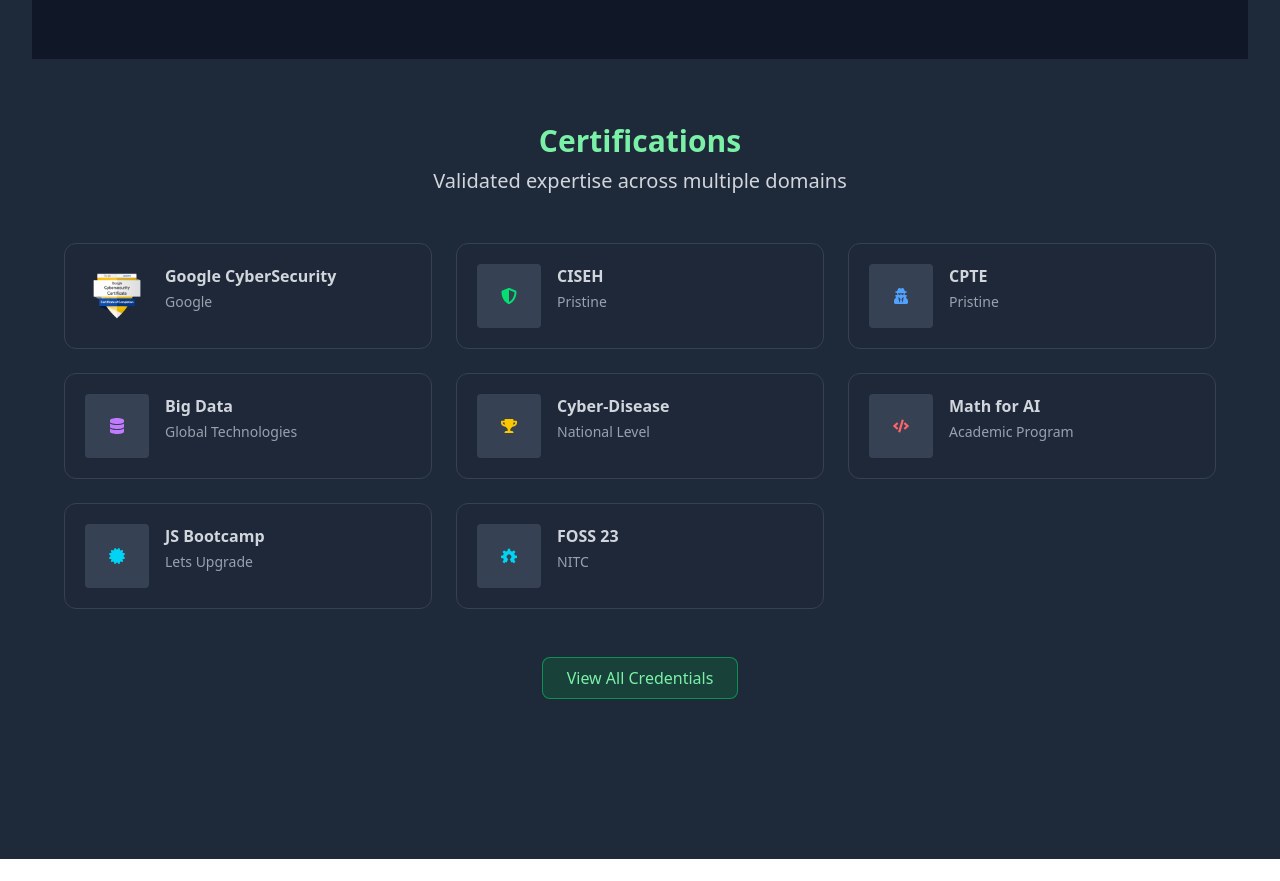
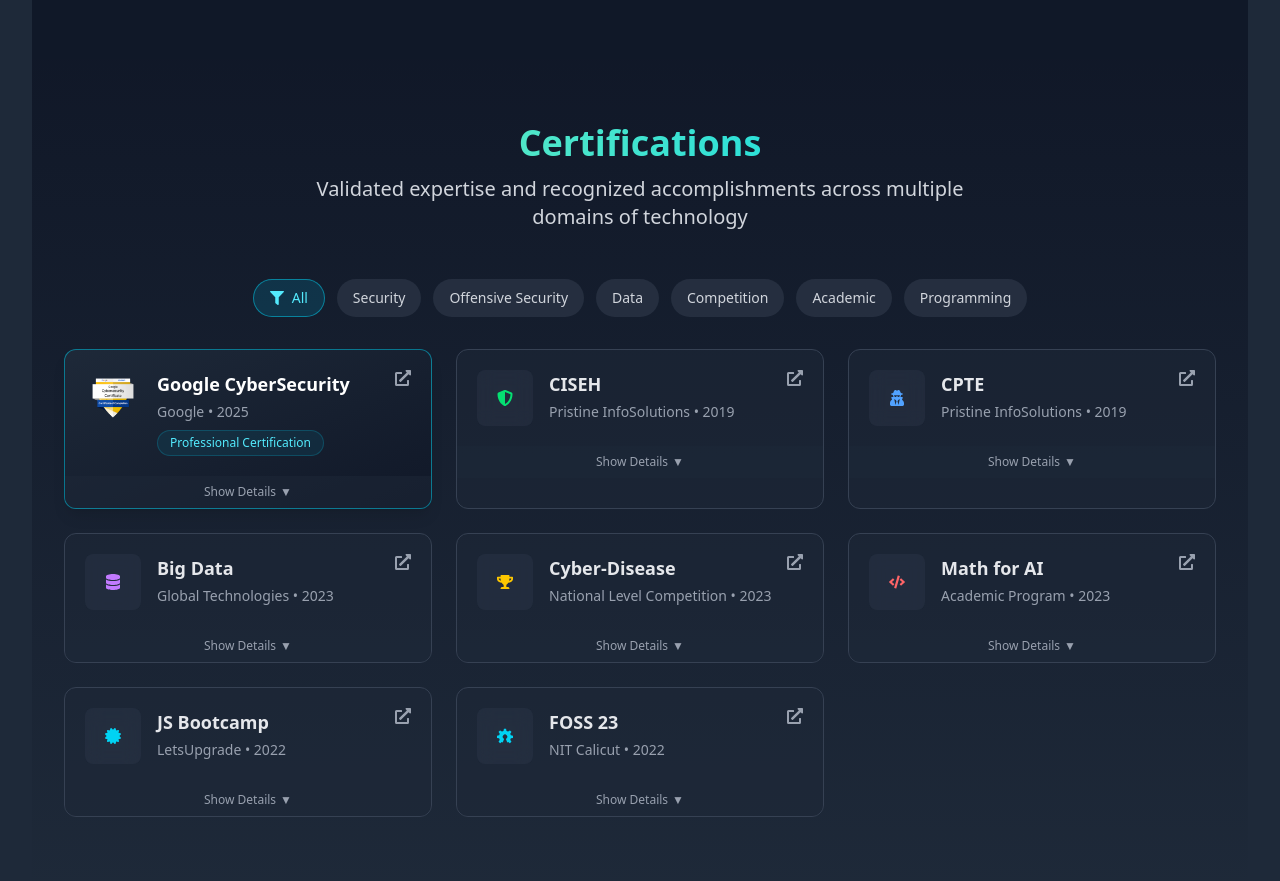
Before and after one commit to sbavis20/my-portfolio-app, a React (Vite) app: page / in a window 1280 px wide. Shown: the part 3700-4581 px from the top of the page. Before the commit the page ends 4559 px from the top, so only its background shows below. Built offline with nearby package versions, Linux system fonts and the light colour scheme.

Commit message:
Certification UI Update

```diff
--- a/package.json
+++ b/package.json
@@ -10,6 +10,9 @@
     "preview": "vite preview"
   },
   "dependencies": {
+    "@emotion/react": "^11.14.0",
+    "@emotion/styled": "^11.14.0",
+    "@mui/material": "^7.1.0",
     "@tailwindcss/forms": "^0.5.10",
     "@tailwindcss/typography": "^0.5.16",
     "@tailwindcss/vite": "^4.1.5",
--- a/src/components/Certifications.jsx
+++ b/src/components/Certifications.jsx
@@ -1,31 +1,45 @@
-import { FaShieldAlt, FaUserSecret, FaDatabase, FaTrophy, FaCode, FaCertificate } from 'react-icons/fa';
+import { useState } from 'react';
+import { FaShieldAlt, FaUserSecret, FaDatabase, FaTrophy, FaCode, FaCertificate, FaFilter, FaExternalLinkAlt } from 'react-icons/fa';
 import { SiOpensourcehardware } from 'react-icons/si';
+import { motion } from 'framer-motion';
+import Tooltip from '@mui/material/Tooltip';
+import Zoom from '@mui/material/Zoom';
 
 export default function Certifications() {
+  const [activeFilter, setActiveFilter] = useState('All');
+  const [expandedCert, setExpandedCert] = useState(null);
+
   const certifications = [
     {
       title: "Google CyberSecurity",
-      fullName: "Google CyberSecurity",
+      fullName: "Google Cybersecurity Professional Certificate",
       issuer: "Google",
       date: "2025",
       image: "/imgs/google_cert.png",
-      category: "Security"
+      category: "Security",
+      description: "Comprehensive training in cybersecurity fundamentals, tools, and best practices from Google's industry experts.",
+      credentialUrl: "https://www.coursera.org/professional-certificates/google-cybersecurity",
+      highlight: true
     },
     {
       title: "CISEH",
       fullName: "Certified Information Security and Ethical Hacking",
-      issuer: "Pristine",
+      issuer: "Pristine InfoSolutions",
       date: "2019",
       icon: <FaShieldAlt className="text-green-400" />,
-      category: "Security"
+      category: "Security",
+      description: "Mastered ethical hacking techniques, vulnerability assessment, and security protocols.",
+      credentialUrl: "https://pristine.com/certifications/ciseh"
     },
     {
       title: "CPTE",
       fullName: "Certified Penetration Testing Expert",
-      issuer: "Pristine",
+      issuer: "Pristine InfoSolutions",
       date: "2019",
       icon: <FaUserSecret className="text-blue-400" />,
-      category: "Offensive Security"
+      category: "Offensive Security",
+      description: "Advanced penetration testing methodologies and real-world exploitation techniques.",
+      credentialUrl: "https://pristine.com/certifications/cpte"
     },
     {
       title: "Big Data",
@@ -33,15 +47,19 @@
       issuer: "Global Technologies",
       date: "2023",
       icon: <FaDatabase className="text-purple-400" />,
-      category: "Data"
+      category: "Data",
+      description: "Hands-on experience with Hadoop, Spark, and large-scale data processing frameworks.",
+      credentialUrl: "https://globaltech.com/certifications/big-data"
     },
     {
       title: "Cyber-Disease",
-      fullName: "Ethical Hacking Competition",
-      issuer: "National Level",
+      fullName: "Ethical Hacking Competition Winner",
+      issuer: "National Level Competition",
       date: "2023",
       icon: <FaTrophy className="text-yellow-400" />,
-      category: "Competition"
+      category: "Competition",
+      description: "Awarded for demonstrating exceptional skills in a 48-hour national cybersecurity competition.",
+      credentialUrl: "https://cyberdisease-competition.org/winners/2023"
     },
     {
       title: "Math for AI",
@@ -49,47 +67,99 @@
       issuer: "Academic Program",
       date: "2023",
       icon: <FaCode className="text-red-400" />,
-      category: "Academic"
+      category: "Academic",
+      description: "Advanced mathematical concepts including linear algebra, calculus, and statistics for AI applications.",
+      credentialUrl: "https://academic-program.edu/math-ai"
     },
     {
       title: "JS Bootcamp",
       fullName: "JavaScript Certification",
-      issuer: "Lets Upgrade",
+      issuer: "LetsUpgrade",
       date: "2022",
       icon: <FaCertificate className="text-cyan-400" />,
-      category: "Programming"
+      category: "Programming",
+      description: "Modern JavaScript development including ES6+, Node.js, and frontend frameworks.",
+      credentialUrl: "https://letsupgrade.com/js-certification"
     },
     {
       title: "FOSS 23",
-      fullName: "Free and Open Source Software",
-      issuer: "NITC",
+      fullName: "Free and Open Source Software Contributor",
+      issuer: "NIT Calicut",
       date: "2022",
       icon: <SiOpensourcehardware className="text-cyan-400" />,
-      category: "Programming"
+      category: "Programming",
+      description: "Recognized for significant contributions to open-source projects during FOSS Hackathon.",
+      credentialUrl: "https://nitc.ac.in/foss/contributors"
     }
   ];
 
+  const categories = ['All', ...new Set(certifications.map(cert => cert.category))];
+
+  const filteredCerts = activeFilter === 'All'
+    ? certifications
+    : certifications.filter(cert => cert.category === activeFilter);
+
+  const toggleExpand = (index) => {
+    setExpandedCert(expandedCert === index ? null : index);
+  };
+
   return (
-    <section id="certifications" className="py-16 bg-gray-800 text-white">
+    <section id="certifications" className="py-16 bg-gradient-to-b from-gray-900 to-gray-800 text-white">
       <div className="max-w-7xl mx-auto px-4 sm:px-6 lg:px-8">
         <div className="text-center mb-12">
-          <h2 className="text-3xl font-bold text-green-300 mb-2">Certifications</h2>
-          <p className="text-xl text-gray-300">Validated expertise across multiple domains</p>
+          <motion.h2
+            initial={{ opacity: 0, y: 20 }}
+            animate={{ opacity: 1, y: 0 }}
+            transition={{ duration: 0.5 }}
+            className="text-4xl font-bold text-transparent bg-clip-text bg-gradient-to-r from-green-300 to-cyan-400 mb-3"
+          >
+            Certifications
+          </motion.h2>
+          <p className="text-xl text-gray-300 max-w-2xl mx-auto">
+            Validated expertise and recognized accomplishments across multiple domains of technology
+          </p>
         </div>
 
-        <div className="grid grid-cols-1 sm:grid-cols-2 lg:grid-cols-3 gap-6">
-       {certifications.map((cert, index) => (
-  <div
-    key={index}
-    className={`p-5 rounded-xl border transition-all ${
-      cert.highlight
-        ? "bg-gradient-to-br from-gray-900 to-gray-800 border-green-400/50 shadow-lg hover:shadow-green-400/20"
-        : "bg-gray-800/50 border-gray-700 hover:border-green-300/30"
+        {/* Filter Controls */}
+        <div className="flex flex-wrap justify-center gap-3 mb-8">
+          {categories.map((category) => (
+            <motion.button
+              key={category}
+              whileHover={{ scale: 1.05 }}
+              whileTap={{ scale: 0.95 }}
+              onClick={() => setActiveFilter(category)}
+              className={`flex items-center px-4 py-2 rounded-full text-sm font-medium transition-all ${
+                activeFilter === category
+                  ? 'bg-cyan-600/20 border border-cyan-400/50 text-cyan-300'
+                  : 'bg-gray-700/50 hover:bg-gray-700 text-gray-300'
               }`}
             >
+              {category === 'All' ? (
+                <FaFilter className="mr-2" />
+              ) : null}
+              {category}
+            </motion.button>
+          ))}
+        </div>
+
+        {/* Certifications Grid */}
+        <div className="grid grid-cols-1 md:grid-cols-2 lg:grid-cols-3 gap-6">
+          {filteredCerts.map((cert, index) => (
+            <motion.div
+              key={index}
+              initial={{ opacity: 0, y: 20 }}
+              animate={{ opacity: 1, y: 0 }}
+              transition={{ duration: 0.3, delay: index * 0.1 }}
+              className={`relative rounded-xl overflow-hidden border ${
+                cert.highlight
+                  ? "bg-gradient-to-br from-gray-800 to-gray-900 border-cyan-400/50 shadow-lg hover:shadow-cyan-400/20"
+                  : "bg-gray-800/50 border-gray-700 hover:border-cyan-300/30"
+              }`}
+            >
+              <div className="p-5">
                 <div className="flex items-start">
-      {/* Image container - replaces icon */}
-      <div className="mr-4 w-16 h-16 flex-shrink-0">
+                  {/* Image/Icon Container */}
+                  <div className="mr-4 w-14 h-14 flex-shrink-0">
                     {cert.image ? (
                       <img
                         src={cert.image}
@@ -97,36 +167,80 @@
                         className="w-full h-full object-contain rounded"
                       />
                     ) : (
-          <div className="w-full h-full bg-gray-700 rounded flex items-center justify-center">
+                      <div className="w-full h-full bg-gray-700/30 rounded-lg flex items-center justify-center backdrop-blur-sm">
                         {cert.icon}
                       </div>
                     )}
                   </div>
+
+                  <div className="flex-1">
+                    <div className="flex justify-between items-start">
                       <div>
-        <h3 className={`font-bold ${
-          cert.highlight ? "text-white" : "text-gray-300"
+                        <h3 className={`font-bold text-lg ${
+                          cert.highlight ? "text-white" : "text-gray-200"
                         }`}>
                           {cert.title}
                         </h3>
                         <p className="text-sm mt-1 text-gray-400">
-          {cert.issuer}
+                          {cert.issuer} • {cert.date}
                         </p>
+                      </div>
+                      <Tooltip
+                        title="View credential"
+                        placement="top"
+                        TransitionComponent={Zoom}
+                        arrow
+                      >
+                        <a
+                          href={cert.credentialUrl}
+                          target="_blank"
+                          rel="noopener noreferrer"
+                          className="text-gray-400 hover:text-cyan-400 transition-colors"
+                        >
+                          <FaExternalLinkAlt className="ml-2" />
+                        </a>
+                      </Tooltip>
+                    </div>
+
                     {cert.highlight && (
-          <span className="inline-block mt-2 px-2 py-1 text-xs bg-green-900/30 text-green-300 rounded-full border border-green-400/20">
+                      <span className="inline-block mt-2 px-3 py-1 text-xs bg-cyan-900/30 text-cyan-300 rounded-full border border-cyan-400/20">
                         Professional Certification
                       </span>
                     )}
                   </div>
                 </div>
+
+                {/* Expandable Content */}
+                <motion.div
+                  className="overflow-hidden"
+                  initial={{ height: 0 }}
+                  animate={{ height: expandedCert === index ? 'auto' : 0 }}
+                  transition={{ duration: 0.3 }}
+                >
+                  <div className="mt-4 pt-4 border-t border-gray-700/50">
+                    <p className="text-gray-300 text-sm">{cert.description}</p>
+                    <p className="text-xs text-gray-500 mt-2">{cert.fullName}</p>
                   </div>
+                </motion.div>
+              </div>
+
+              {/* Expand Button */}
+              <button
+                onClick={() => toggleExpand(index)}
+                className="w-full py-2 bg-gray-800/50 text-xs text-gray-400 hover:text-cyan-300 flex items-center justify-center gap-1 transition-colors"
+              >
+                {expandedCert === index ? 'Show Less' : 'Show Details'}
+                <motion.span
+                  animate={{ rotate: expandedCert === index ? 180 : 0 }}
+                >
+                  ▼
+                </motion.span>
+              </button>
+            </motion.div>
           ))}
         </div>
 
-        <div className="mt-12 text-center">
-          <button className="px-6 py-2 bg-green-600/20 hover:bg-green-600/30 border border-green-400/50 rounded-lg text-green-300 transition-colors">
-            View All Credentials
-          </button>
-        </div>
+
       </div>
     </section>
   );
```
Also changed, not shown: 1 other file (tests, documents, lock files or other folders). Lines whose indentation alone changed are shown as unchanged.
